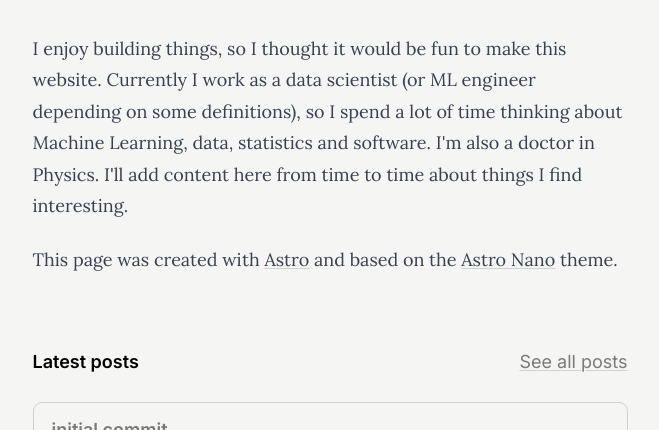
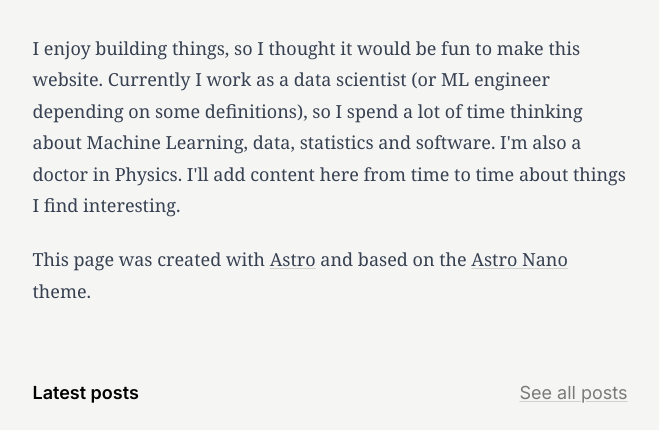
Before and after one commit to peinador/peinador-web, an Astro site: page / in a window 1280 px wide. Shown: the part 305-735 px from the top of the page, without its empty margins (310-969 px from the left). Built offline with nearby package versions, Linux system fonts and the light colour scheme; Astro itself is replaced by a stand-in of ours; some packages are replaced by stand-ins of ours; a web font is replaced by a local one.

Commit message:
feat: preload Frauces and remove Lora font

```diff
--- a/src/components/Head.astro
+++ b/src/components/Head.astro
@@ -9,8 +9,8 @@
 import "@fontsource-variable/fraunces/full-italic.css";
 import inter400 from "@fontsource/inter/files/inter-latin-400-normal.woff2";
 import inter600 from "@fontsource/inter/files/inter-latin-600-normal.woff2";
-import lora400 from "@fontsource/lora/files/lora-latin-400-normal.woff2";
-import lora600 from "@fontsource/lora/files/lora-latin-600-normal.woff2";
+import frauncesNormal from "@fontsource-variable/fraunces/files/fraunces-latin-full-normal.woff2";
+import frauncesItalic from "@fontsource-variable/fraunces/files/fraunces-latin-full-italic.woff2";
 import { ClientRouter } from "astro:transitions";
 
 interface Props {
@@ -35,8 +35,8 @@
 <!-- Font preloads -->
 <link rel="preload" href={inter400} as="font" type="font/woff2" crossorigin/>
 <link rel="preload" href={inter600} as="font" type="font/woff2" crossorigin/>
-<link rel="preload" href={lora400} as="font" type="font/woff2" crossorigin/>
-<link rel="preload" href={lora600} as="font" type="font/woff2" crossorigin/>
+<link rel="preload" href={frauncesNormal} as="font" type="font/woff2" crossorigin/>
+<link rel="preload" href={frauncesItalic} as="font" type="font/woff2" crossorigin/>
 
 <!-- Canonical URL -->
 <link rel="canonical" href={canonicalURL} />
--- a/tailwind.config.mjs
+++ b/tailwind.config.mjs
@@ -11,7 +11,7 @@
     extend: {
       fontFamily: {
         sans: ["Inter", ...defaultTheme.fontFamily.sans],
-        serif: ["Fraunces Variable", "Lora", ...defaultTheme.fontFamily.serif],
+        serif: ["Fraunces Variable", ...defaultTheme.fontFamily.serif],
         display: ["Fraunces Variable", ...defaultTheme.fontFamily.serif],
       },
     },
```
